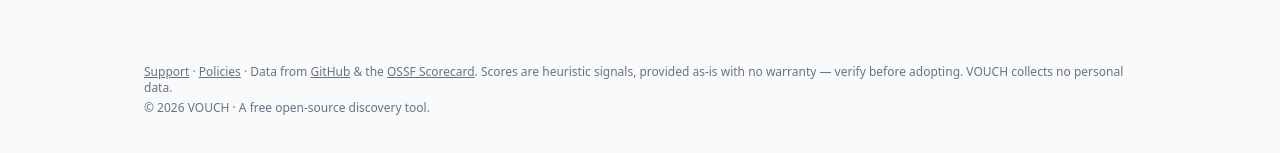
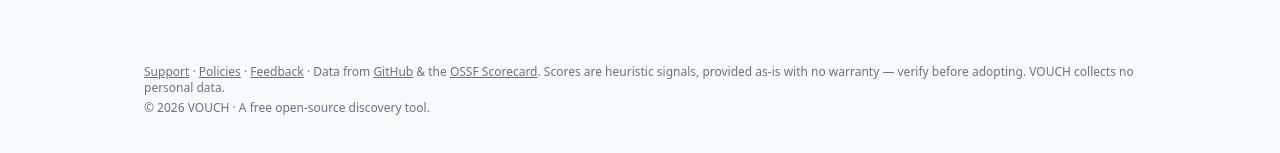
Before and after one commit to Ayushjaiswal001/vouch, a Next.js app in the folder frontend/: page / in a window 1280 px wide. Shown: the part 479-632 px from the top of the page. Built offline with nearby package versions, Linux system fonts and the light colour scheme; no server answers.

Commit message:
feat: footer Feedback link (email now, Tally-ready via env)

```diff
--- a/frontend/app/layout.tsx
+++ b/frontend/app/layout.tsx
@@ -6,6 +6,11 @@ import SplashScreen from "@/components/SplashScreen";
 import SupportButton from "@/components/SupportButton";
 
 const SITE = process.env.NEXT_PUBLIC_SITE_URL ?? "https://vouch-mauve-two.vercel.app";
+// Feedback link: set NEXT_PUBLIC_FEEDBACK_URL to a Tally form when ready;
+// falls back to email so it works immediately.
+const FEEDBACK =
+  process.env.NEXT_PUBLIC_FEEDBACK_URL ??
+  "mailto:ayushjaiswal1204@gmail.com?subject=VOUCH%20feedback";
 
 export const metadata: Metadata = {
   metadataBase: new URL(SITE),
@@ -74,6 +79,14 @@ export default function RootLayout({ children }: { children: React.ReactNode })
             <Link href="/support#refunds" className="underline hover:text-gray-700">
               Policies
             </Link>{" "}
+            ·{" "}
+            <a
+              href={FEEDBACK}
+              {...(FEEDBACK.startsWith("http") ? { target: "_blank", rel: "noreferrer" } : {})}
+              className="underline hover:text-gray-700"
+            >
+              Feedback
+            </a>{" "}
             · Data from{" "}
             <a href="https://docs.github.com/rest" target="_blank" rel="noreferrer" className="underline hover:text-gray-700">
               GitHub
```
